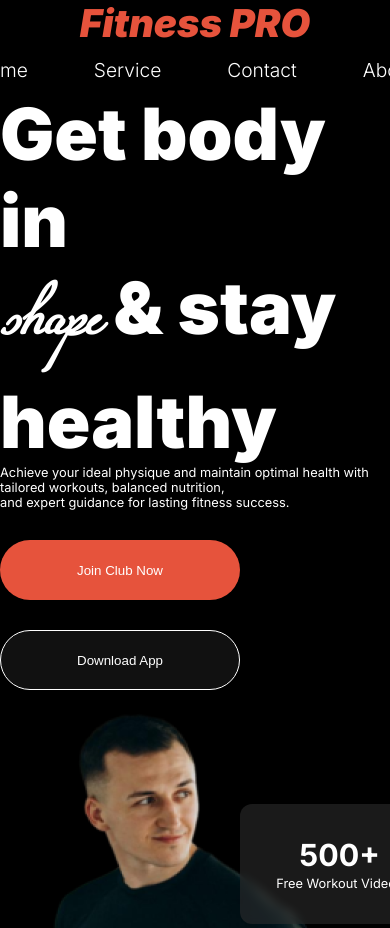
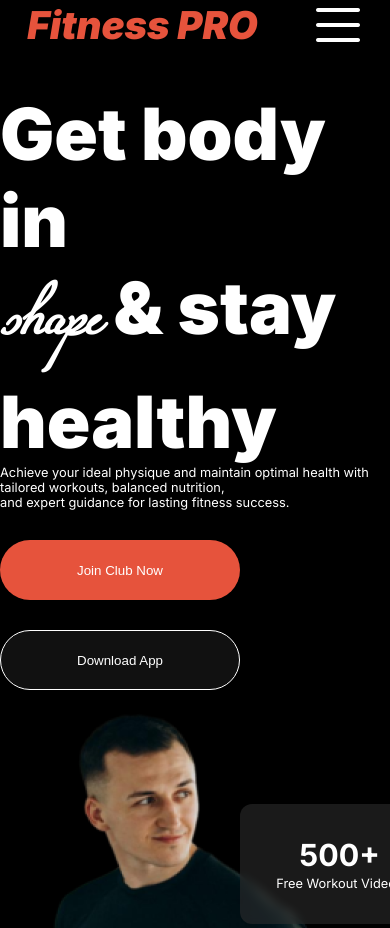
Before and after one commit to mahmud2237/Fitness-Pro-02, a plain HTML site: page index.html in a window 390 px wide. Shown: the top 928 px of the page. Drawn offline with Linux system fonts and the light colour scheme.

Commit message:
Done for Mobile and Big Devices

```diff
--- a/index.html
+++ b/index.html
@@ -20,6 +20,10 @@
                     <a href="" class="h5">Service</a>
                     <a href="" class="h5">Contact</a>
                     <a href="" class="h5">About</a>
+                </div>
+                <div class="nav-ul-div-3">
+                    <a href=""><img src="./images/nav1.png" class="nav" alt=""></a>
+
                 </div>
             </ul>
         </nav>
--- a/styles/style.css
+++ b/styles/style.css
@@ -40,7 +40,9 @@ body {
     font-weight: 900;
     color: #E6533C;
 }
-
+.nav{
+    background-color: #000000;
+}
 .h1 {
     font-size: 4.5rem;
     font-weight: 900;
@@ -124,7 +126,9 @@ body {
     justify-content: space-around;
     align-items: center;
 }
-
+.nav-ul .nav-ul-div-3 img{
+    display: none;
+}
 .nav-ul-div-2 {
     gap: 42px;
 }
@@ -501,10 +505,16 @@ a {
 
     .nav-ul {
         display: flex;
-        flex-direction: column;
-        justify-content: center;
+        flex-direction: row;
+        justify-content: space-around;
         align-items: center;
         margin-bottom: 20px;
+    }
+    .nav-ul .nav-ul-div-2{
+        display: none;
+    }
+    .nav-ul .nav-ul-div-3 img{
+        display: block;
     }
 
     .header-content {
```
Also changed, not shown: images/nav.png (added), images/nav1.png (added).
